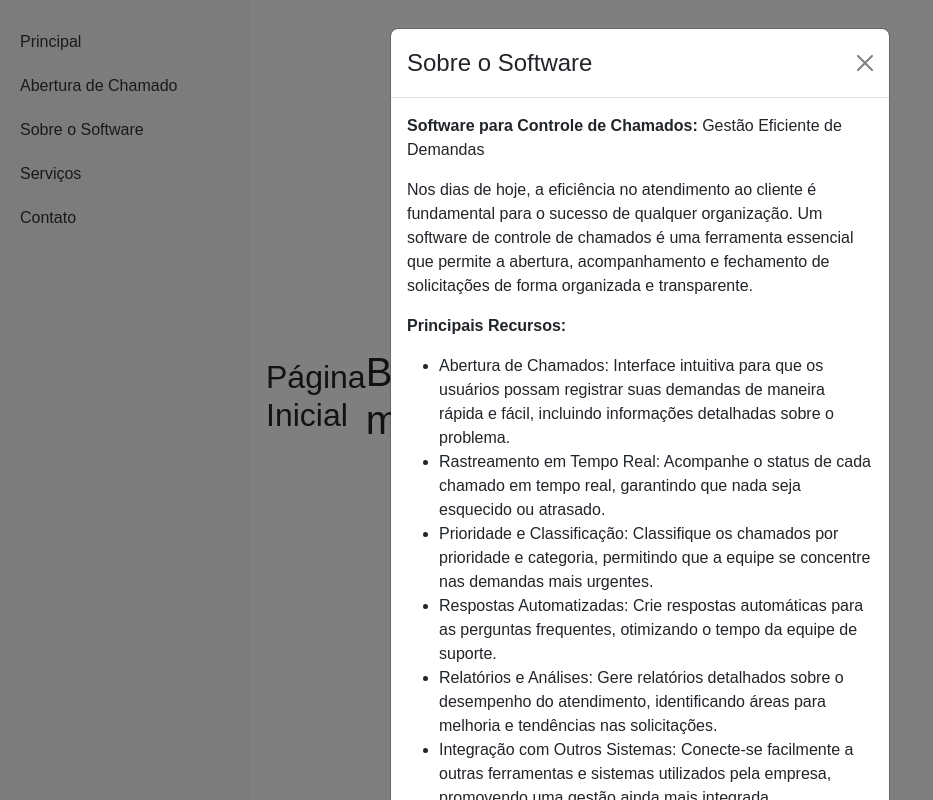
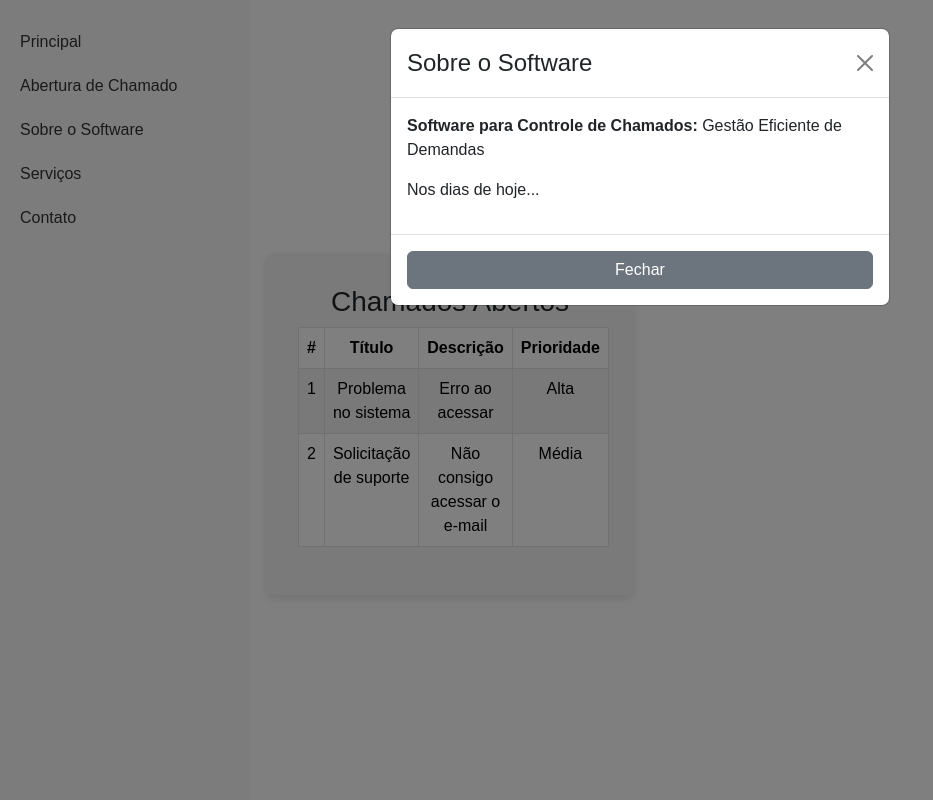
Before and after one commit to DavydeSouza/support, a React (Create React App) app in the folder support/: page /home in a window 1280 px wide. Both pictures are taken after a click on the button "Sobre o Software". Shown: the whole page, without its empty margins (0-933 px from the left). Built offline with nearby package versions, Linux system fonts and the light colour scheme.

Commit message:
2 -Tela de Home e modals de abertura de chamado e sobre

```diff
--- a/support/src/componets/Home.jsx
+++ b/support/src/componets/Home.jsx
@@ -1,30 +1,74 @@
 // src/components/Home.jsx
-import React, { useState } from 'react';
-import {Nav, Modal, Button } from 'react-bootstrap';
+import React, { useState, useEffect } from 'react';
+import { Nav, Modal, Button, Form, Table } from 'react-bootstrap';
 import 'bootstrap/dist/css/bootstrap.min.css';
 import '../styles/home.css'; // Importar o CSS personalizado
 import { NavLink } from 'react-router-dom';
 
 const Home = () => {
     const [showModal, setShowModal] = useState(false);
+    const [showChamadoModal, setShowChamadoModal] = useState(false); // Modal para abertura de chamado
+    const [chamado, setChamado] = useState({
+        titulo: '',
+        descricao: '',
+        prioridade: ''
+    });
+    const [chamados, setChamados] = useState([]); // Estado para armazenar os chamados
 
     const handleClose = () => setShowModal(false);
     const handleShow = () => setShowModal(true);
 
+    const handleChamadoClose = () => setShowChamadoModal(false);
+    const handleChamadoShow = () => setShowChamadoModal(true);
+
+    // Atualiza o estado do chamado conforme o usuário digita
+    const handleInputChange = (e) => {
+        const { name, value } = e.target;
+        setChamado(prevState => ({
+            ...prevState,
+            [name]: value
+        }));
+    };
+
+    // Simulando o envio do formulário para uma API
+    const handleSubmit = (e) => {
+        e.preventDefault();
+
+        // Simular o envio de dados para uma API
+        console.log('Chamado enviado:', chamado);
+
+        // Aqui você pode usar fetch ou axios para enviar o chamado para uma API
+
+        // Adicionando o chamado ao estado (simulando o retorno da API)
+        setChamados(prevChamados => [...prevChamados, chamado]);
+
+        // Resetando o formulário após o envio
+        setChamado({ titulo: '', descricao: '', prioridade: '' });
+        handleChamadoClose(); // Fecha o modal
+    };
+
+    // Simulação de recuperação dos chamados (usando useEffect para simular uma chamada à API)
+    useEffect(() => {
+        // Simulação de uma API que retorna os chamados
+        const chamadosSimulados = [
+            { titulo: "Problema no sistema", descricao: "Erro ao acessar", prioridade: "Alta" },
+            { titulo: "Solicitação de suporte", descricao: "Não consigo acessar o e-mail", prioridade: "Média" }
+        ];
+        setChamados(chamadosSimulados);
+    }, []);
+
     return (
         <>
             <div className="d-flex">
-
                 <nav className="bg-light border-right" id="sidebar">
                     <ul className="list-unstyled components">
                         <li>
                             <Nav.Link href='/home'>Principal</Nav.Link>
                         </li>
                         <li>
-                            <Nav.Link href="#home">Abertura de Chamado</Nav.Link>
+                            <Nav.Link onClick={handleChamadoShow}>Abertura de Chamado</Nav.Link> {/* Botão para abrir o modal de chamado */}
                         </li>
                         <li>
-                            {/* Texto adicionado para o botão de modal */}
                             <Nav.Link onClick={handleShow}>Sobre o Software</Nav.Link>
                         </li>
                         <li>
@@ -38,37 +82,48 @@ const Home = () => {
 
                 {/* Main Content */}
                 <main className="flex-fill p-3">
-                    <h2>Página Inicial</h2>
-                    <h1>Bem-vindo ao meu aplicativo!</h1>
+                    {/* Exibindo a lista de chamados */}
+                    <section className="mt-5">
+                        <h3>Chamados Abertos</h3>
+                        <Table striped bordered hover>
+                            <thead>
+                                <tr>
+                                    <th>#</th>
+                                    <th>Título</th>
+                                    <th>Descrição</th>
+                                    <th>Prioridade</th>
+                                </tr>
+                            </thead>
+                            <tbody>
+                                {chamados.length > 0 ? (
+                                    chamados.map((chamado, index) => (
+                                        <tr key={index}>
+                                            <td>{index + 1}</td>
+                                            <td>{chamado.titulo}</td>
+                                            <td>{chamado.descricao}</td>
+                                            <td>{chamado.prioridade}</td>
+                                        </tr>
+                                    ))
+                                ) : (
+                                    <tr>
+                                        <td colSpan="4" className="text-center">Nenhum chamado aberto</td>
+                                    </tr>
+                                )}
+                            </tbody>
+                        </Table>
+                    </section>
                 </main>
             </div>
 
-            {/* Modal */}
+            {/* Modal Sobre o Software */}
             <Modal show={showModal} onHide={handleClose}>
                 <Modal.Header closeButton>
                     <Modal.Title>Sobre o Software</Modal.Title>
                 </Modal.Header>
                 <Modal.Body>
+                    {/* Aqui vai o conteúdo do software */}
                     <p><strong>Software para Controle de Chamados:</strong> Gestão Eficiente de Demandas</p>
-                    <p>Nos dias de hoje, a eficiência no atendimento ao cliente é fundamental para o sucesso de qualquer organização. Um software de controle de chamados é uma ferramenta essencial que permite a abertura, acompanhamento e fechamento de solicitações de forma organizada e transparente.</p>
-
-                    <p><strong>Principais Recursos:</strong></p>
-                    <ul>
-                        <li>Abertura de Chamados: Interface intuitiva para que os usuários possam registrar suas demandas de maneira rápida e fácil, incluindo informações detalhadas sobre o problema.</li>
-                        <li>Rastreamento em Tempo Real: Acompanhe o status de cada chamado em tempo real, garantindo que nada seja esquecido ou atrasado.</li>
-                        <li>Prioridade e Classificação: Classifique os chamados por prioridade e categoria, permitindo que a equipe se concentre nas demandas mais urgentes.</li>
-                        <li>Respostas Automatizadas: Crie respostas automáticas para as perguntas frequentes, otimizando o tempo da equipe de suporte.</li>
-                        <li>Relatórios e Análises: Gere relatórios detalhados sobre o desempenho do atendimento, identificando áreas para melhoria e tendências nas solicitações.</li>
-                        <li>Integração com Outros Sistemas: Conecte-se facilmente a outras ferramentas e sistemas utilizados pela empresa, promovendo uma gestão ainda mais integrada.</li>
-                    </ul>
-
-                    <p><strong>Benefícios:</strong></p>
-                    <ul>
-                        <li>Aumento da Satisfação do Cliente: Um atendimento ágil e organizado resulta em clientes mais satisfeitos e leais.</li>
-                        <li>Melhoria na Produtividade da Equipe: Com processos automatizados, a equipe pode se concentrar em resolver problemas complexos em vez de tarefas administrativas.</li>
-                        <li>Visibilidade e Transparência: Todos os envolvidos têm acesso às informações dos chamados, promovendo uma cultura de transparência.</li>
-                    </ul>
-                    <p>A adoção de um software para controle de chamados não apenas melhora a eficiência operacional, mas também fortalece a relação com os clientes, contribuindo para o crescimento sustentável da sua empresa.</p>
+                    <p>Nos dias de hoje...</p>
                 </Modal.Body>
                 <Modal.Footer>
                     <Button variant="secondary" onClick={handleClose}>
@@ -76,6 +131,65 @@ const Home = () => {
                     </Button>
                 </Modal.Footer>
             </Modal>
+
+            {/* Modal de Abertura de Chamado */}
+            <Modal show={showChamadoModal} onHide={handleChamadoClose}>
+                <Modal.Header closeButton>
+                    <Modal.Title>Abertura de Chamado</Modal.Title>
+                </Modal.Header>
+                <Modal.Body>
+                    <Form onSubmit={handleSubmit}>
+                        <Form.Group controlId="titulo">
+                            <Form.Label>Título do Chamado</Form.Label>
+                            <Form.Control
+                                type="text"
+                                name="titulo"
+                                value={chamado.titulo}
+                                onChange={handleInputChange}
+                                required
+                                placeholder="Digite o título do chamado"
+                            />
+                        </Form.Group>
+
+                        <Form.Group controlId="descricao" className="mt-3">
+                            <Form.Label>Descrição</Form.Label>
+                            <Form.Control
+                                as="textarea"
+                                name="descricao"
+                                value={chamado.descricao}
+                                onChange={handleInputChange}
+                                required
+                                rows={3}
+                                placeholder="Descreva o problema"
+                            />
+                        </Form.Group>
+
+                        <Form.Group controlId="prioridade" className="mt-3">
+                            <Form.Label>Prioridade</Form.Label>
+                            <Form.Select
+                                name="prioridade"
+                                value={chamado.prioridade}
+                                onChange={handleInputChange}
+                                required
+                            >
+                                <option value="">Selecione a prioridade</option>
+                                <option value="Baixa">Baixa</option>
+                                <option value="Média">Média</option>
+                                <option value="Alta">Alta</option>
+                            </Form.Select>
+                        </Form.Group>
+
+                        <Modal.Footer>
+                            <Button variant="secondary" onClick={handleChamadoClose}>
+                                Cancelar
+                            </Button>
+                            <Button variant="primary" type="submit">
+                                Abrir Chamado
+                            </Button>
+                        </Modal.Footer>
+                    </Form>
+                </Modal.Body>
+            </Modal>
         </>
     );
 };
```
Also changed, not shown: 1 other file (tests, documents, lock files or other folders).
